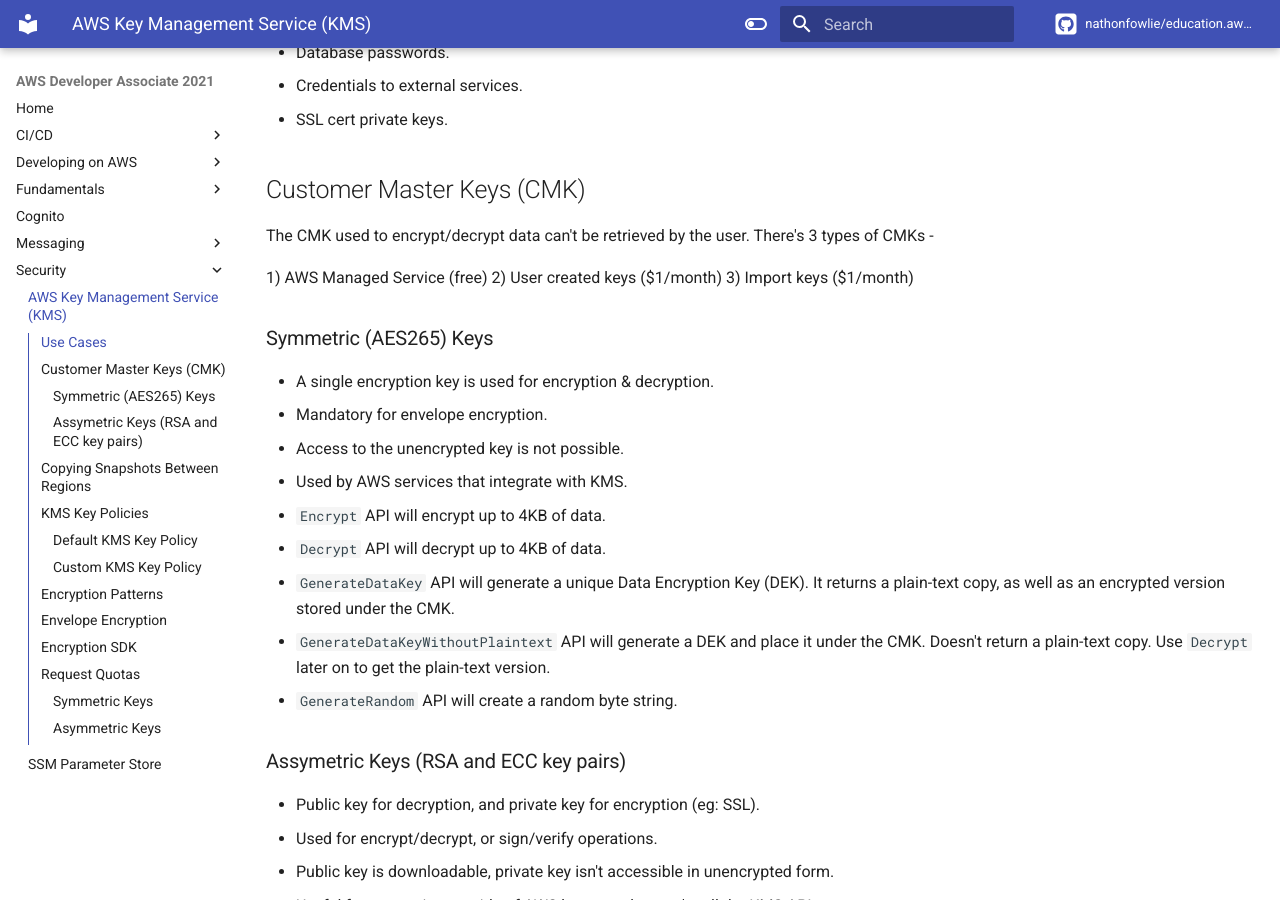
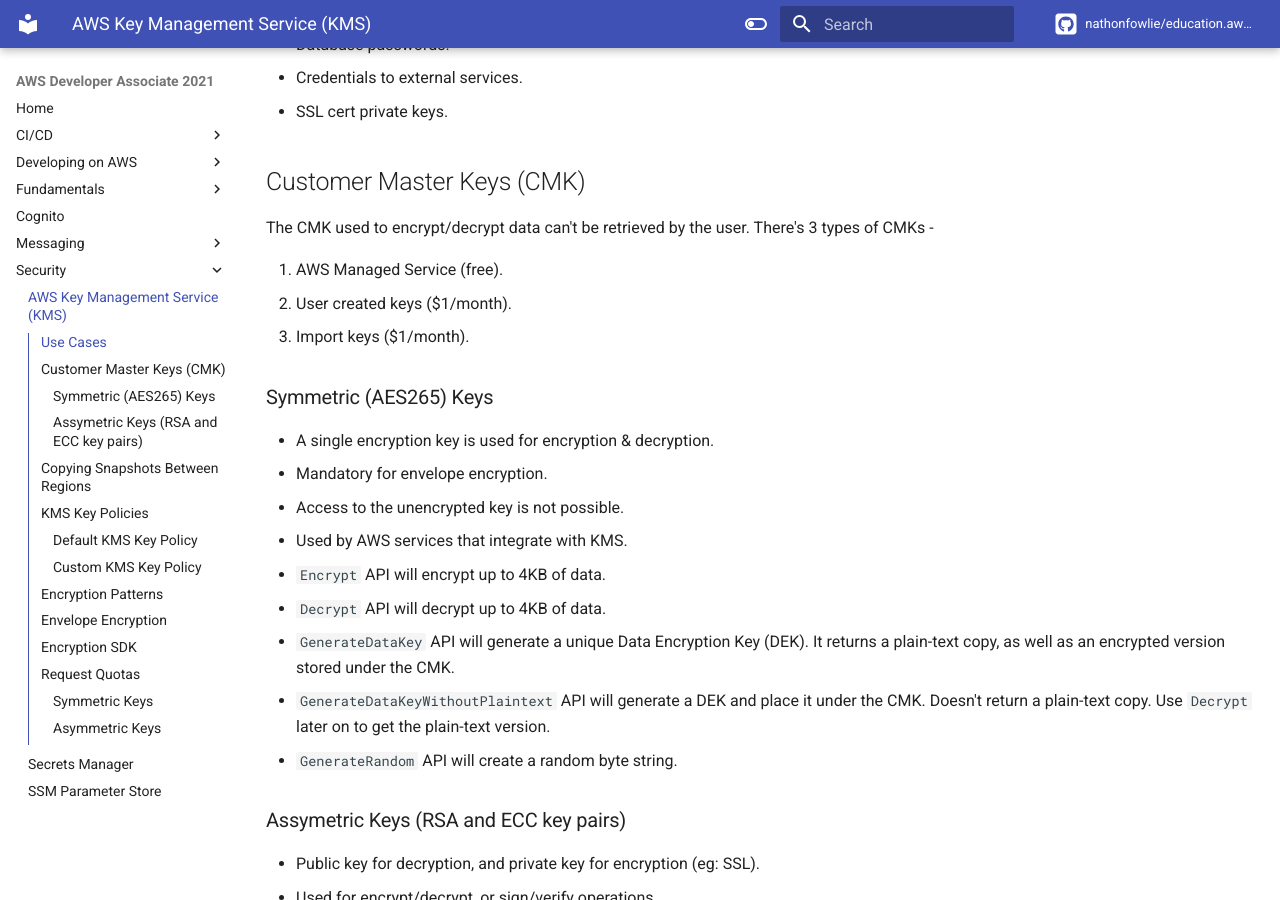
Before and after one commit to nathonfowlie/education.aws.developer_associate, an MkDocs documentation site: the page built from docs/security/kms.md, in a window 1280 px wide and 900 px high, scrolled down 567 px. Built offline with MkDocs 1.6.1 and Material for MkDocs 9.7.7, drawn with Linux system fonts in a browser that asks for light colours; comment, search, counter and statistics services are not loaded.

Commit message:
docs: notes for SSM and KMS

```diff
--- a/docs/security/kms.md
+++ b/docs/security/kms.md
@@ -1,7 +1,6 @@
 # AWS Key Management Service (KMS)
 
-Managed key management service.
-
+- Managed key management service.
 - Integrated with IAM for authorization.
 - Integrated into most AWS services that need to use encryption.
 - Can be used to create, enable/disable keys, or configure rotation policies.
@@ -22,9 +21,9 @@
 
 The CMK used to encrypt/decrypt data can't be retrieved by the user. There's 3 types of CMKs -
 
-1) AWS Managed Service (free)
-2) User created keys ($1/month)
-3) Import keys ($1/month)
+1. AWS Managed Service (free).
+2. User created keys ($1/month).
+3. Import keys ($1/month).
 
 ### Symmetric (AES265) Keys
 
--- a/requirements.txt
+++ b/requirements.txt
@@ -1,5 +1,5 @@
 mkdocs-awesome-pages-plugin==2.5.0
-mkdocs-git-revision-date-localized-plugin==3.1.18
+mkdocs-git-revision-date-localized-plugin==0.9.2
 mkdocs-macros-plugin==0.5.0
 mkdocs==1.1.2
 mkdocs-material==7.1.5
```
Also changed, not shown: docs/cicd/codebuild.md (+2 -0 lines), docs/developing/cloudwatch.md (+1 -1 lines), docs/security/secrets_manager.md (added, +9 -0 lines).
